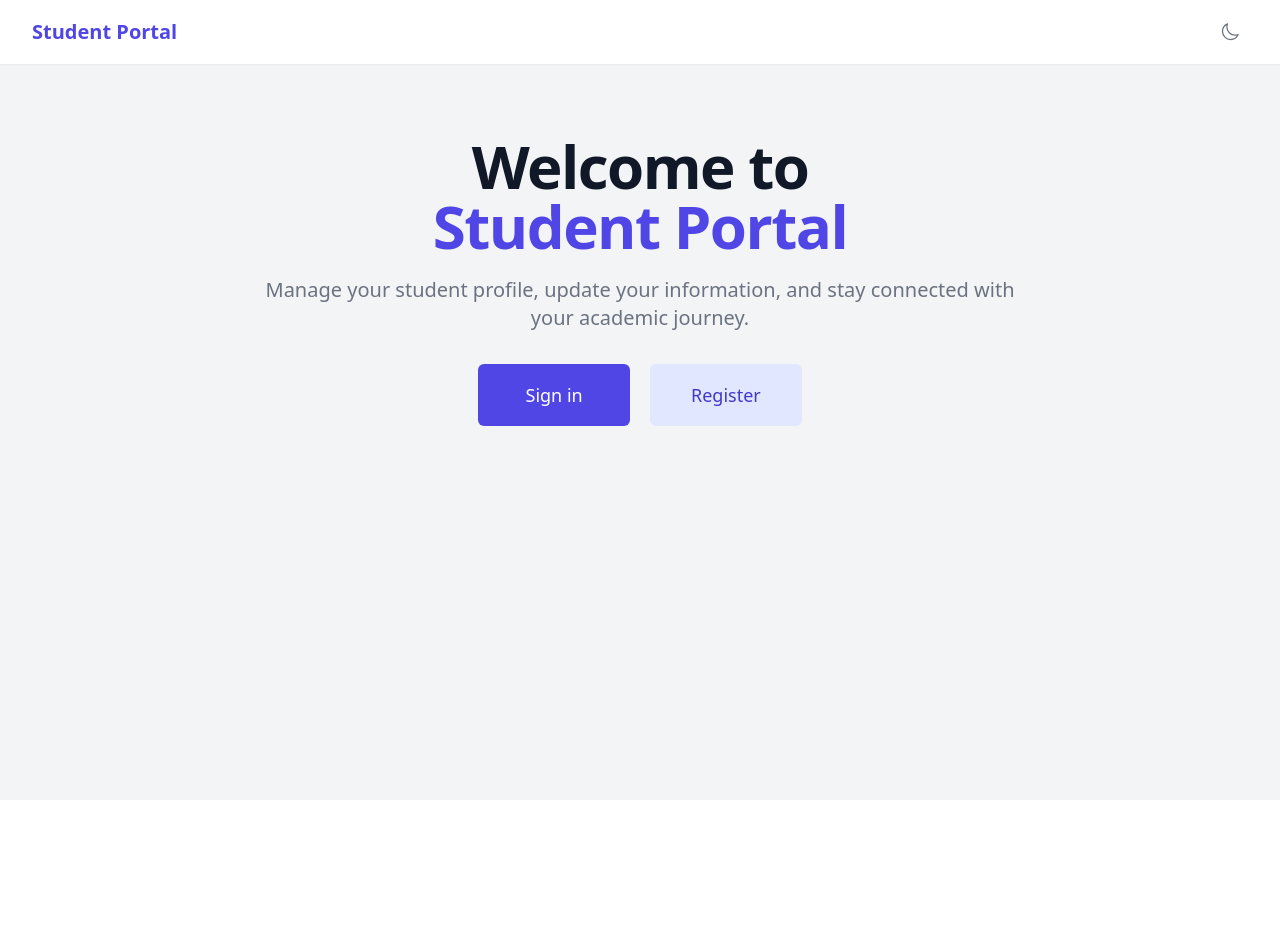
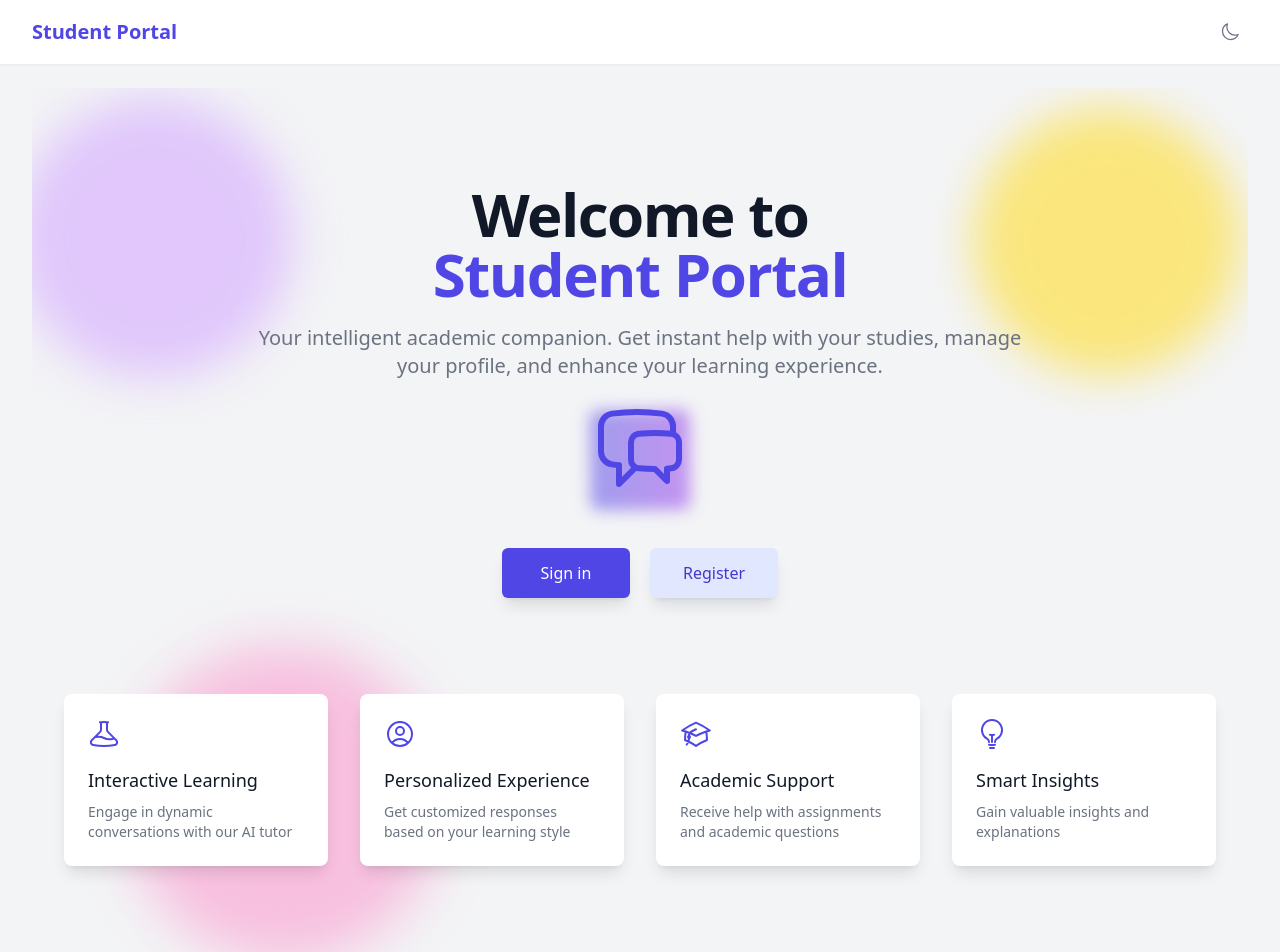
Before and after one commit to RAVITEJA9121/chat-app-fe, a Next.js app: page / in a window 1280 px wide. Shown: the top 952 px of the page. Before the commit the page ends 800 px from the top, so only its background shows below. Built offline with nearby package versions, Linux system fonts and the light colour scheme.

Commit message:
Graphics for the home page

```diff
--- a/package.json
+++ b/package.json
@@ -20,9 +20,12 @@
     "react-dom": "^18.3.1",
     "react-hook-form": "^7.54.2",
     "react-hot-toast": "^2.5.2",
+    "react-markdown": "^10.0.0",
+    "remark-gfm": "^4.0.1",
     "tailwindcss": "^3.4.17"
   },
   "devDependencies": {
+    "@tailwindcss/typography": "^0.5.16",
     "@types/node": "^20.17.19",
     "@types/react": "^18.3.18",
     "@types/react-dom": "^18.3.5",
--- a/src/pages/chat.tsx
+++ b/src/pages/chat.tsx
@@ -6,6 +6,22 @@ import { UserCircleIcon } from '@heroicons/react/24/outline';
 import { toast } from 'react-hot-toast';
 import { useTheme } from 'next-themes';
 import { SunIcon, MoonIcon } from '@heroicons/react/24/outline';
+import ReactMarkdown from 'react-markdown';
+import remarkGfm from 'remark-gfm';
+import type { Components } from 'react-markdown';
+
+type MarkdownProps = {
+  children: string | string[];
+};
+
+type CodeBlockProps = MarkdownProps & {
+  inline?: boolean;
+  className?: string;
+};
+
+type LinkProps = MarkdownProps & {
+  href?: string;
+};
 
 export default function ChatPage() {
   const { user, logout } = useAuth();
@@ -380,12 +396,26 @@ export default function ChatPage() {
                       : 'bg-white dark:bg-gray-700 border border-gray-200 dark:border-gray-600 text-gray-900 dark:text-white'
                   } shadow-sm`}
                 >
-                  <p className="text-sm whitespace-pre-wrap">{message.content}</p>
-                  <p className={`text-xs mt-1 ${
-                    message.role === 'user' ? 'text-indigo-200' : 'text-gray-500 dark:text-gray-400'
-                  }`}>
-                    {new Date(message.timestamp).toLocaleTimeString()}
-                  </p>
+                  <div className="prose dark:prose-invert max-w-none">
+                    <div className="text-sm whitespace-pre-wrap">
+                      <div className={`${
+                        message.role === 'user'
+                          ? 'prose-a:text-white prose-a:hover:text-indigo-200'
+                          : 'prose-a:text-indigo-600 prose-a:dark:text-indigo-400 prose-a:hover:text-indigo-800 prose-a:dark:hover:text-indigo-300'
+                      }`}>
+                        <ReactMarkdown
+                          remarkPlugins={[remarkGfm]}
+                        >
+                          {message.content}
+                        </ReactMarkdown>
+                      </div>
+                    </div>
+                    <p className={`text-xs mt-1 ${
+                      message.role === 'user' ? 'text-indigo-200' : 'text-gray-500 dark:text-gray-400'
+                    }`}>
+                      {new Date(message.timestamp).toLocaleTimeString()}
+                    </p>
+                  </div>
                 </div>
               </div>
             ))}
--- a/src/pages/index.tsx
+++ b/src/pages/index.tsx
@@ -3,34 +3,77 @@ import Layout from '@/components/layout/Layout';
 import { useAuth } from '@/contexts/AuthContext';
 import { useRouter } from 'next/router';
 import Link from 'next/link';
+import { ChatBubbleLeftRightIcon, UserCircleIcon, AcademicCapIcon, BeakerIcon, LightBulbIcon } from '@heroicons/react/24/outline';
 
 export default function HomePage() {
   const { user } = useAuth();
   const router = useRouter();
 
+  const features = [
+    {
+      name: 'Interactive Learning',
+      description: 'Engage in dynamic conversations with our AI tutor',
+      icon: BeakerIcon,
+    },
+    {
+      name: 'Personalized Experience',
+      description: 'Get customized responses based on your learning style',
+      icon: UserCircleIcon,
+    },
+    {
+      name: 'Academic Support',
+      description: 'Receive help with assignments and academic questions',
+      icon: AcademicCapIcon,
+    },
+    {
+      name: 'Smart Insights',
+      description: 'Gain valuable insights and explanations',
+      icon: LightBulbIcon,
+    },
+  ];
+
   return (
     <Layout>
-      <div className="max-w-7xl mx-auto py-12 px-4 sm:px-6 lg:px-8">
+      <div className="relative overflow-hidden">
+        {/* Animated background elements */}
+        <div className="absolute inset-0 z-0">
+          <div className="absolute top-0 -left-4 w-72 h-72 bg-purple-300 dark:bg-purple-900 rounded-full mix-blend-multiply filter blur-xl opacity-70 animate-blob"></div>
+          <div className="absolute top-0 -right-4 w-72 h-72 bg-yellow-300 dark:bg-yellow-900 rounded-full mix-blend-multiply filter blur-xl opacity-70 animate-blob animation-delay-2000"></div>
+          <div className="absolute -bottom-8 left-20 w-72 h-72 bg-pink-300 dark:bg-pink-900 rounded-full mix-blend-multiply filter blur-xl opacity-70 animate-blob animation-delay-4000"></div>
+        </div>
+
+        {/* Main content */}
+        <div className="relative z-10">
+          <div className="max-w-7xl mx-auto py-16 px-4 sm:py-24 sm:px-6 lg:px-8">
             <div className="text-center">
-          <h1 className="text-4xl tracking-tight font-extrabold text-gray-900 sm:text-5xl md:text-6xl">
+              <h1 className="text-4xl tracking-tight font-extrabold text-gray-900 dark:text-white sm:text-5xl md:text-6xl">
                 <span className="block">Welcome to</span>
-            <span className="block text-indigo-600">Student Portal</span>
+                <span className="block text-indigo-600 dark:text-indigo-400">Student Portal</span>
               </h1>
-          <p className="mt-3 max-w-md mx-auto text-base text-gray-500 sm:text-lg md:mt-5 md:text-xl md:max-w-3xl">
-            Manage your student profile, update your information, and stay connected with your academic journey.
+              <p className="mt-3 max-w-md mx-auto text-base text-gray-500 dark:text-gray-400 sm:text-lg md:mt-5 md:text-xl md:max-w-3xl">
+                Your intelligent academic companion. Get instant help with your studies, manage your profile, and enhance your learning experience.
               </p>
-          <div className="mt-5 max-w-md mx-auto sm:flex sm:justify-center md:mt-8">
+
+              {/* Animated chat bubble */}
+              <div className="mt-8 flex justify-center">
+                <div className="relative group">
+                  <div className="absolute -inset-0.5 bg-gradient-to-r from-indigo-600 to-purple-600 rounded-lg blur opacity-50 group-hover:opacity-75 transition duration-1000 group-hover:duration-200 animate-tilt"></div>
+                  <ChatBubbleLeftRightIcon className="relative h-24 w-24 text-indigo-600 dark:text-indigo-400 animate-bounce" />
+                </div>
+              </div>
+
+              <div className="mt-10 max-w-sm mx-auto sm:max-w-none sm:flex sm:justify-center">
                 {user ? (
                   <div className="space-y-4 sm:space-y-0 sm:mx-auto sm:inline-grid sm:grid-cols-2 sm:gap-5">
                     <Link
                       href="/chat"
-                  className="flex items-center justify-center px-8 py-3 border border-transparent text-base font-medium rounded-md text-white bg-indigo-600 hover:bg-indigo-700 md:py-4 md:text-lg md:px-10"
+                      className="flex items-center justify-center px-8 py-3 border border-transparent text-base font-medium rounded-md text-white bg-indigo-600 hover:bg-indigo-700 dark:bg-indigo-500 dark:hover:bg-indigo-600 transform hover:scale-105 transition-all duration-200 shadow-lg hover:shadow-xl"
                     >
                       Go to Chat
                     </Link>
                     <Link
                       href="/dashboard"
-                  className="flex items-center justify-center px-8 py-3 border border-transparent text-base font-medium rounded-md text-indigo-700 bg-indigo-100 hover:bg-indigo-200 md:py-4 md:text-lg md:px-10"
+                      className="flex items-center justify-center px-8 py-3 border border-transparent text-base font-medium rounded-md text-indigo-700 bg-indigo-100 hover:bg-indigo-200 dark:bg-indigo-900 dark:text-indigo-300 dark:hover:bg-indigo-800 transform hover:scale-105 transition-all duration-200 shadow-lg hover:shadow-xl"
                     >
                       View Profile
                     </Link>
@@ -39,13 +82,13 @@ export default function HomePage() {
                   <div className="space-y-4 sm:space-y-0 sm:mx-auto sm:inline-grid sm:grid-cols-2 sm:gap-5">
                     <Link
                       href="/login"
-                  className="flex items-center justify-center px-8 py-3 border border-transparent text-base font-medium rounded-md text-white bg-indigo-600 hover:bg-indigo-700 md:py-4 md:text-lg md:px-10"
+                      className="flex items-center justify-center px-8 py-3 border border-transparent text-base font-medium rounded-md text-white bg-indigo-600 hover:bg-indigo-700 dark:bg-indigo-500 dark:hover:bg-indigo-600 transform hover:scale-105 transition-all duration-200 shadow-lg hover:shadow-xl"
                     >
                       Sign in
                     </Link>
                     <Link
                       href="/register"
-                  className="flex items-center justify-center px-8 py-3 border border-transparent text-base font-medium rounded-md text-indigo-700 bg-indigo-100 hover:bg-indigo-200 md:py-4 md:text-lg md:px-10"
+                      className="flex items-center justify-center px-8 py-3 border border-transparent text-base font-medium rounded-md text-indigo-700 bg-indigo-100 hover:bg-indigo-200 dark:bg-indigo-900 dark:text-indigo-300 dark:hover:bg-indigo-800 transform hover:scale-105 transition-all duration-200 shadow-lg hover:shadow-xl"
                     >
                       Register
                     </Link>
@@ -53,7 +96,54 @@ export default function HomePage() {
                 )}
               </div>
             </div>
+
+            {/* Features section */}
+            <div className="mt-24">
+              <div className="grid grid-cols-1 gap-8 sm:grid-cols-2 lg:grid-cols-4">
+                {features.map((feature) => (
+                  <div
+                    key={feature.name}
+                    className="relative group bg-white dark:bg-gray-800 p-6 rounded-lg shadow-lg hover:shadow-xl transition-all duration-300 transform hover:-translate-y-1"
+                  >
+                    <div className="absolute -inset-0.5 bg-gradient-to-r from-indigo-600 to-purple-600 rounded-lg blur opacity-0 group-hover:opacity-25 transition duration-1000 group-hover:duration-200"></div>
+                    <div className="relative">
+                      <feature.icon className="h-8 w-8 text-indigo-600 dark:text-indigo-400 mb-4" />
+                      <h3 className="text-lg font-medium text-gray-900 dark:text-white">{feature.name}</h3>
+                      <p className="mt-2 text-sm text-gray-500 dark:text-gray-400">{feature.description}</p>
                     </div>
+                  </div>
+                ))}
+              </div>
+            </div>
+          </div>
+        </div>
+      </div>
+
+      <style jsx>{`
+        @keyframes blob {
+          0% { transform: translate(0px, 0px) scale(1); }
+          33% { transform: translate(30px, -50px) scale(1.1); }
+          66% { transform: translate(-20px, 20px) scale(0.9); }
+          100% { transform: translate(0px, 0px) scale(1); }
+        }
+        .animate-blob {
+          animation: blob 7s infinite;
+        }
+        .animation-delay-2000 {
+          animation-delay: 2s;
+        }
+        .animation-delay-4000 {
+          animation-delay: 4s;
+        }
+        @keyframes tilt {
+          0%, 50%, 100% { transform: rotate(0deg); }
+          25% { transform: rotate(2deg); }
+          75% { transform: rotate(-2deg); }
+        }
+        .animate-tilt {
+          animation: tilt 10s infinite linear;
+        }
+      `}</style>
     </Layout>
   );
 }
--- a/tailwind.config.js
+++ b/tailwind.config.js
@@ -6,7 +6,44 @@ module.exports = {
   ],
   darkMode: 'class',
   theme: {
-    extend: {},
+    extend: {
+      typography: {
+        DEFAULT: {
+          css: {
+            maxWidth: 'none',
+            color: 'inherit',
+            a: {
+              color: 'inherit',
+              textDecoration: 'underline',
+              '&:hover': {
+                color: 'inherit',
+                opacity: 0.8,
+              },
+            },
+            code: {
+              color: 'inherit',
+              padding: '0.2em 0.4em',
+              borderRadius: '0.25rem',
+              background: 'rgba(0, 0, 0, 0.1)',
+            },
+            'code::before': {
+              content: '""',
+            },
+            'code::after': {
+              content: '""',
+            },
+            'blockquote p:first-of-type::before': {
+              content: '""',
+            },
+            'blockquote p:last-of-type::after': {
+              content: '""',
+            },
+          },
+        },
+      },
+    },
   },
-  plugins: [],
+  plugins: [
+    require('@tailwindcss/typography'),
+  ],
 }
```
Also changed, not shown: 1 other file (tests, documents, lock files or other folders). Lines whose indentation alone changed are shown as unchanged.
